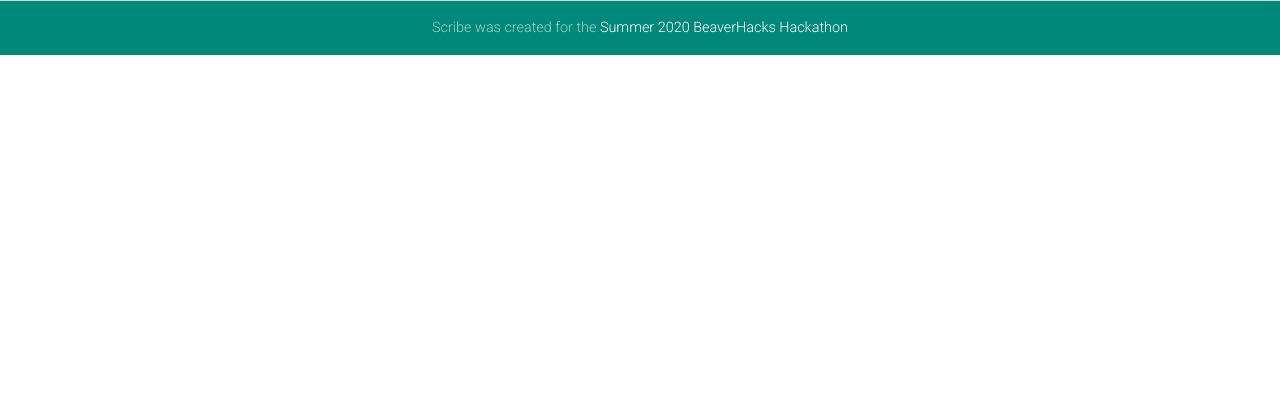
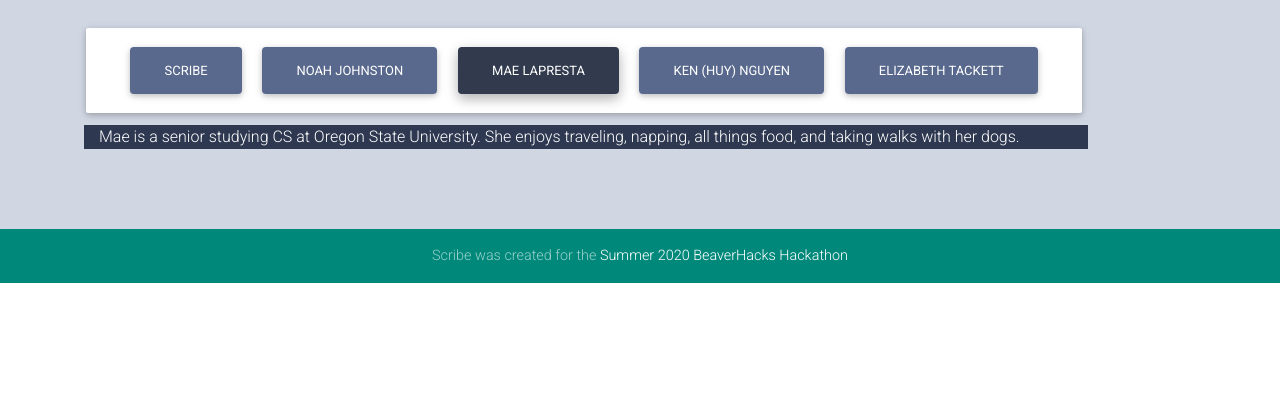
Before and after one commit to kenkoolio/team_tbd, a Flask app: page /about in a window 1280 px wide, after a click on "MAE LAPRESTA". Shown: the part 368-773 px from the top of the page. Run offline with Flask 2, Linux system fonts and the light colour scheme; some libraries are stand-ins or nearby versions.

Commit message:
About me and Scribe added to Navigation

```diff
--- a/templates/about.html
+++ b/templates/about.html
@@ -5,7 +5,8 @@
 {% block content %}
 <div class="jumbotron mdb-color lighten-5 mb-0">
   <!--Grid column-->
-<div class="col-md-9 mx-5">
+<div class="row">
+<div class="col-md-10 mx-5">
 <ul class="nav nav-pills nav-fill mb-2 btn white " id="pills-tab" role="tablist">
   <li class="nav-item">
     <a class="nav-link active btn btn-mdb-color" id="pills-scribe-tab" data-toggle="pill" href="#pills-scribe" role="tab"
@@ -68,7 +69,12 @@
 
   <div class="tab-pane fade mdb-color darken-2 text-white" id="pills-noah" role="tabpanel" aria-labelledby="pills-noah-tab"><div class="container"> Noah Bio</div></div>
 
-  <div class="tab-pane fade mdb-color darken-2 text-white" id="pills-mae" role="tabpanel" aria-labelledby="pills-mae-tab"><div class="container">Mae Bio</div></div>
+  <div class="tab-pane fade mdb-color darken-2 text-white" id="pills-mae" role="tabpanel" aria-labelledby="pills-mae-tab"><div class="container">
+    <p>
+      Mae is a senior studying CS at Oregon State University. She enjoys traveling, napping, all things food, and taking walks with her dogs.
+      </p>
+
+  </div></div>
 
     <div class="tab-pane fade mdb-color darken-2 text-white" id="pills-ken" role="tabpanel" aria-labelledby="pills-ken-tab"><div class="container">
     Ken bio</div></div>
@@ -78,4 +84,5 @@
 
 </div>
 </div>
+</div>
 {% endblock %}
--- a/templates/index.html
+++ b/templates/index.html
@@ -5,7 +5,7 @@
 {% block content %}
 
 <!-- Jumbotron -->
-<div class="jumbotron text-center mdb-color stylish-color-dark white-text mx-2 mb-0">
+<div class="jumbotron text-center mdb-color stylish-color-dark white-text mx-3 my-3">
   <!-- Title -->
   <h2 class="card-title h2">Welcome</h2>
   <!-- Grid row -->
--- a/templates/layout.html
+++ b/templates/layout.html
@@ -20,7 +20,7 @@
     <link rel="stylesheet" type="text/css" href="/static/style/style.css">
 
     <nav class="navbar navbar-expand-lg navbar-dark teal darken-1">
-      <a class="navbar-brand" href="/">Scribe</a>
+      <a class="navbar-brand" href="/"><img src="https://i.ibb.co/6ZFxcT2/scribe-Title-Small.png" alt="scribe-Title-Small" border="0" /></a></a>
       <button class="navbar-toggler" type="button" data-toggle="collapse" data-target="#navbarNav"
         aria-controls="navbarNav" aria-expanded="false" aria-label="Toggle navigation">
         <span class="navbar-toggler-icon"></span>
```
